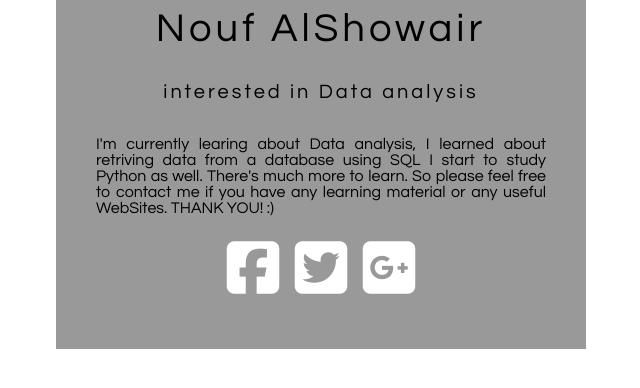
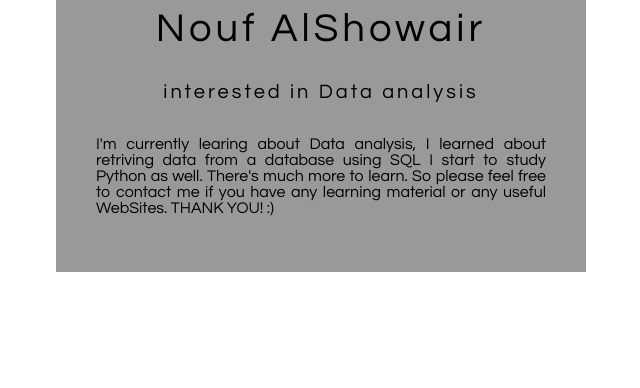
Before and after one commit to Noufa95/Personal-page, a plain HTML site: page index.html in a window 1280 px wide. Shown: the part 326-714 px from the top of the page, without its empty margins (319-959 px from the left). Drawn offline with Linux system fonts and the light colour scheme.

Commit message:
Style: Remove the social media icons

```diff
--- a/index.html
+++ b/index.html
@@ -8,7 +8,7 @@
   </head>
   <body>
 <div class="box">
-  <img src="profile.jpg" alt="" class="box-img">
+  <img src="Original Crop Easy.jpg" alt="" class="box-img">
   <h1>
 Nouf AlShowair</h1>
 <h5>
@@ -21,10 +21,6 @@ So please feel free to contact me if you have any learning material
 or any useful WebSites.
 
 THANK YOU! :)   </p>
-<ul>
-<li><a href="#"><i class="fa fa-facebook-square" aria-hidden="true"></i></a></li>
-<li><a href="#"><i class="fa fa-twitter-square" aria-hidden="true"></i></a></li>
-<li><a href="#"><i class="fa fa-google-plus-square" aria-hidden="true"></i></a></li>
 </ul>
 </div>
 </body>
```
